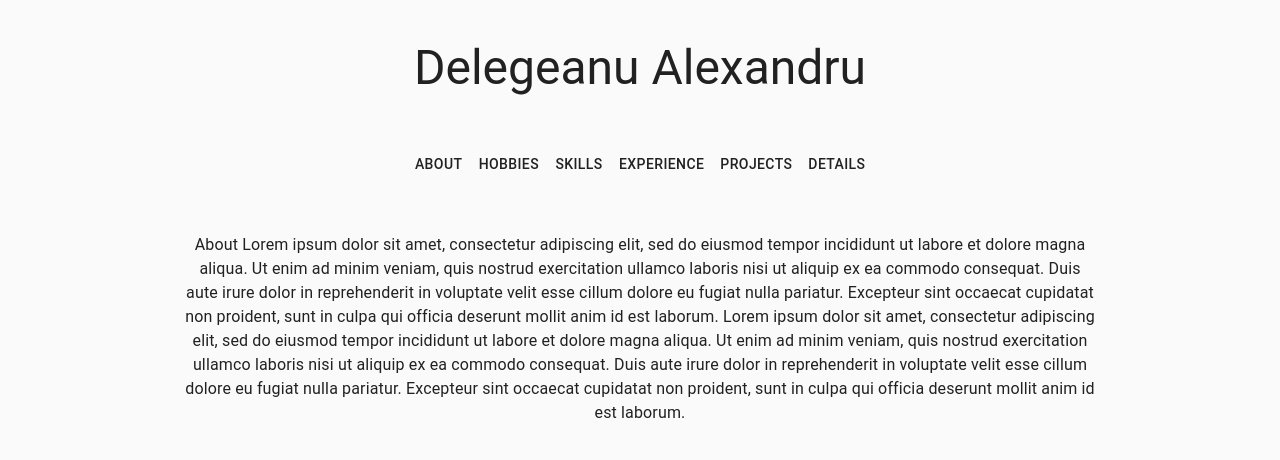
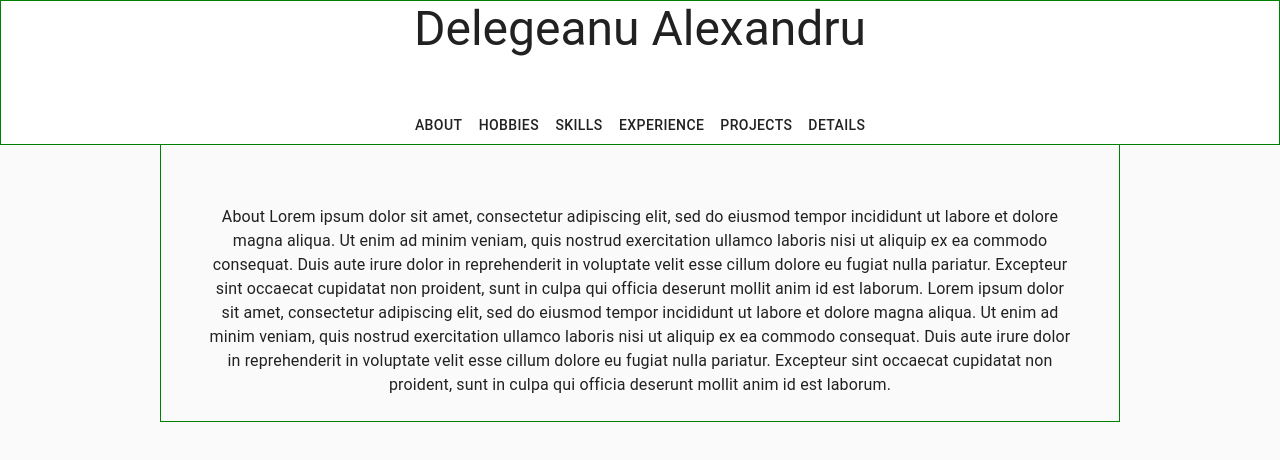
Before and after one commit to TheAncientOwl/personal-page, a React (Create React App) app: page / in a window 1280 px wide. Shown: the top 460 px of the page. Built offline with nearby package versions, Linux system fonts and the light colour scheme.

Commit message:
Fixed pos NavBar. (remove borders and it breaks)

```diff
--- a/src/components/App.jsx
+++ b/src/components/App.jsx
@@ -6,7 +6,7 @@ import NavBar from './NavBar';
 
 const useStyles = makeStyles({
   root: {
-    //borderStyle: 'solid',
+    borderStyle: 'solid',
     borderWidth: '0.5px',
     borderColor: 'green',
   },
@@ -19,8 +19,10 @@ export default function App() {
   return (
     <>
       <CssBaseline />
+
+      <NavBar onClick={setContent} />
+
       <Container className={classes.root} fixed maxWidth='md'>
-        <NavBar onClick={setContent} />
         <AppContent>{content}</AppContent>
       </Container>
     </>
--- a/src/components/AppContent.jsx
+++ b/src/components/AppContent.jsx
@@ -2,15 +2,17 @@ import React from 'react';
 import PropTypes from 'prop-types';
 import { makeStyles, Typography } from '@material-ui/core';
 
-const useStyles = makeStyles({
+const useStyles = makeStyles(theme => ({
   root: {
     //borderStyle: 'solid',
     borderWidth: '0.5px',
     borderColor: 'green',
-    marginTop: '50px',
+    marginTop: '180px',
     textAlign: 'center',
+    flexGrow: 1,
+    padding: theme.spacing(3),
   },
-});
+}));
 
 export default function AppContent({ children }) {
   const classes = useStyles();
--- a/src/components/NavBar.jsx
+++ b/src/components/NavBar.jsx
@@ -6,11 +6,13 @@ import NavBarNameTitle from './NavBarNameTitle';
 
 const useStyles = makeStyles({
   root: {
-    //borderStyle: 'solid',
+    borderStyle: 'solid',
     borderWidth: '0.5px',
     borderColor: 'green',
+    position: 'fixed',
+    width: '100%',
+    background: 'white',
     textAlign: 'center',
-    marginTop: '40px',
   },
 });
 
@@ -18,10 +20,10 @@ export default function NavBar({ onClick }) {
   const classes = useStyles();
 
   return (
-    <div className={classes.root}>
+    <header className={classes.root}>
       <NavBarNameTitle />
       <NavBarButtons onClick={onClick} />
-    </div>
+    </header>
   );
 }
 
```
